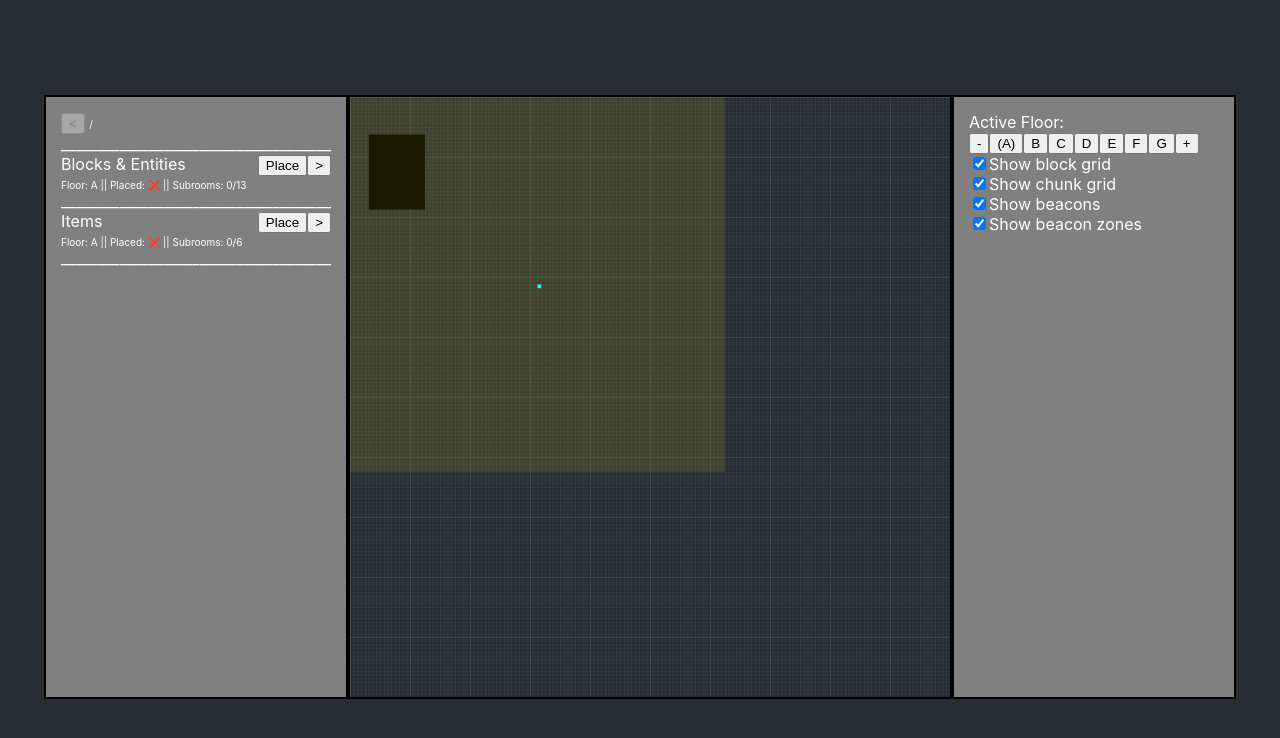
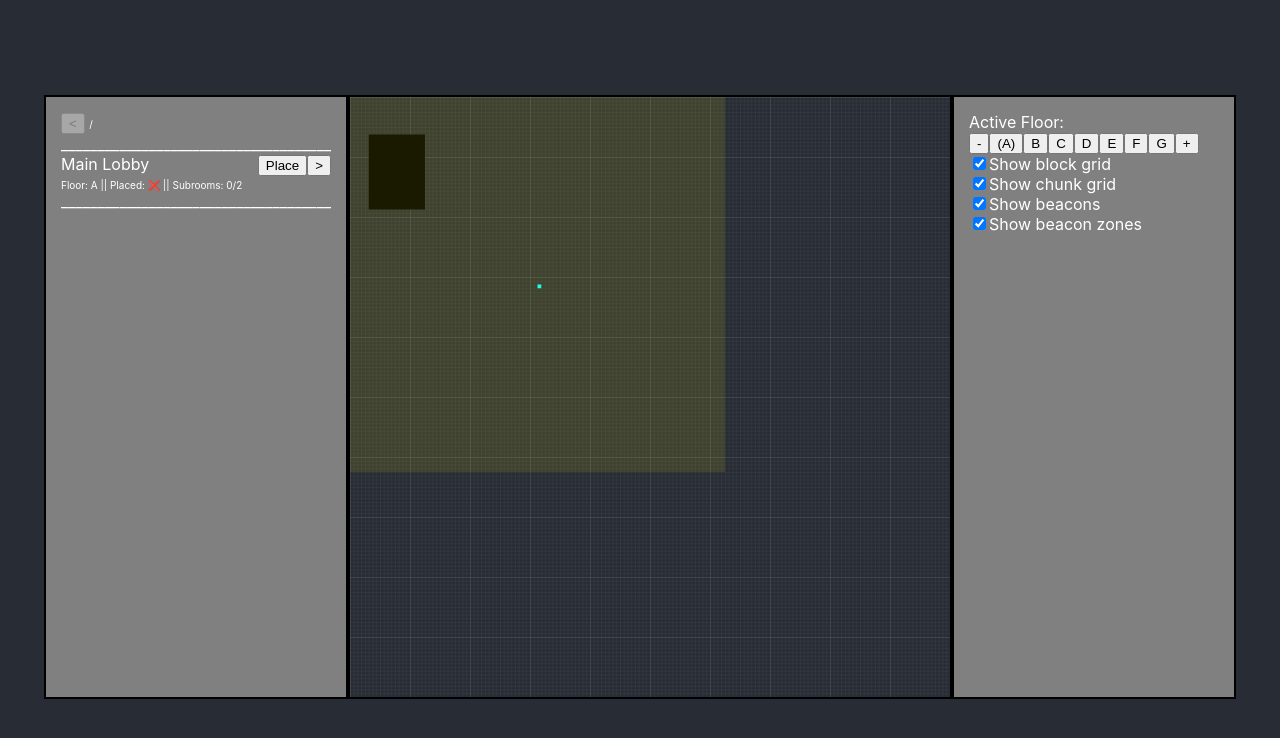
Before and after one commit to Frickitickitavi/mc-bank, a React (Create React App) app in the folder cad/: page / in a window 1280 px wide. Shown: the top 738 px of the page. Built offline with nearby package versions, Linux system fonts and the light colour scheme.

Commit message:
subroom floor determination

```diff
--- a/cad/src/App.js
+++ b/cad/src/App.js
@@ -38,7 +38,7 @@ function App() {
             .then(r => r.text())
             .then(t => {
                 const data = JSON.parse(t);
-                setPath([data]);
+                setPath([{ name: "", subrooms: [data] }]);
             })
     }, []);
 
--- a/cad/src/TodoExplorer.js
+++ b/cad/src/TodoExplorer.js
@@ -1,31 +1,9 @@
 import TodoStats from './TodoStats';
+import TodoItem from './TodoItem';
+
 
 export default function TodoExplorer({ floors, activeFloor, setActiveFloor, path, setPath }) {
     if (!path) return <span className="todo-explorer">Loading...</span>;
-
-    function TodoItem({ room }) {
-        return <div className="todo-item">
-            <div className="todo-top">
-                <span className="todo-name">
-                    {room.name}
-                </span>
-                <span className="todo-buttons">
-                    <button>Place</button>
-                    { room.subrooms ?
-                        <button onClick={() => {
-                            setPath(path.concat(room));
-                        }}>{">"}</button>
-                        : []
-                    }
-                </span>
-            </div>
-            <br />
-            <TodoStats floor="A" floors={floors} room={room} />
-            <div>_____________________________________</div>
-        </div>
-    }
-
-
 
     return <span className="todo-explorer">
         <div className="todo-path-display"><button
@@ -38,6 +16,6 @@ export default function TodoExplorer({ floors, activeFloor, setActiveFloor, path
             {"<"}
         </button> <span className="todo-path">{path.length > 1 ? path.map(r => r.name).join('/') : '/'}</span></div>
         <div>_____________________________________</div>
-        {path[path.length-1].subrooms.map(room => <TodoItem room={room}/>) }
+        {path[path.length - 1].subrooms.map(room => <TodoItem floors={floors} todoPath={path.concat(room)} setPath={setPath} />)  }
     </span>
 }
--- /dev/null
+++ b/cad/src/TodoItem.js
@@ -0,0 +1,25 @@
+import TodoStats from './TodoStats';
+
+export default function TodoItem({ floors, todoPath, setPath }) {
+    const room = todoPath[todoPath.length - 1];
+
+    return <div className="todo-item">
+        <div className="todo-top">
+            <span className="todo-name">
+                {room.name}
+            </span>
+            <span className="todo-buttons">
+                <button>Place</button>
+                {room.subrooms ?
+                    <button onClick={() => {
+                        setPath(todoPath);
+                    }}>{">"}</button>
+                    : []
+                }
+            </span>
+        </div>
+        <br />
+        <TodoStats floors={floors} todoPath={todoPath} />
+        <div>_____________________________________</div>
+    </div>
+}
--- a/cad/src/TodoStats.js
+++ b/cad/src/TodoStats.js
@@ -1,7 +1,7 @@
-export default function TodoStats({ floor, floors, room }) {
+export default function TodoStats({ floors, todoPath }) {
+    const room = todoPath[todoPath.length - 1];
 
-
-    return <div className="todo-stats">Floor: {floor} || Placed: {isPlaced(room, floors) ? "✅" : "❌"} || Subrooms: {room.subrooms?.filter(sr => isPlaced(sr, floors)).length ?? '0'}/{room.subrooms?.length ?? '0'}</div>
+    return <div className="todo-stats">Floor: {determineFloor(todoPath)} || Placed: {isPlaced(room, floors) ? "✅" : "❌"} || Subrooms: {room.subrooms?.filter(sr => isPlaced(sr, floors)).length ?? '0'}/{room.subrooms?.length ?? '0'}</div>
 }
 
 function isPlaced(room, floors) {
@@ -12,3 +12,21 @@ function isPlaced(room, floors) {
     }
     return false;
 }
+
+function determineFloor(todoPath) {
+    switch (todoPath.length-2) {
+        case 0:
+            return "A";
+        case 1:
+            return "B";
+        case 2:
+            return "C";
+        case 3:
+            return todoPath[todoPath.length-1].subrooms ? "E" : "D";
+        case 4:
+            return "F";
+        case 5:
+            return "G";
+
+    }
+}
```
